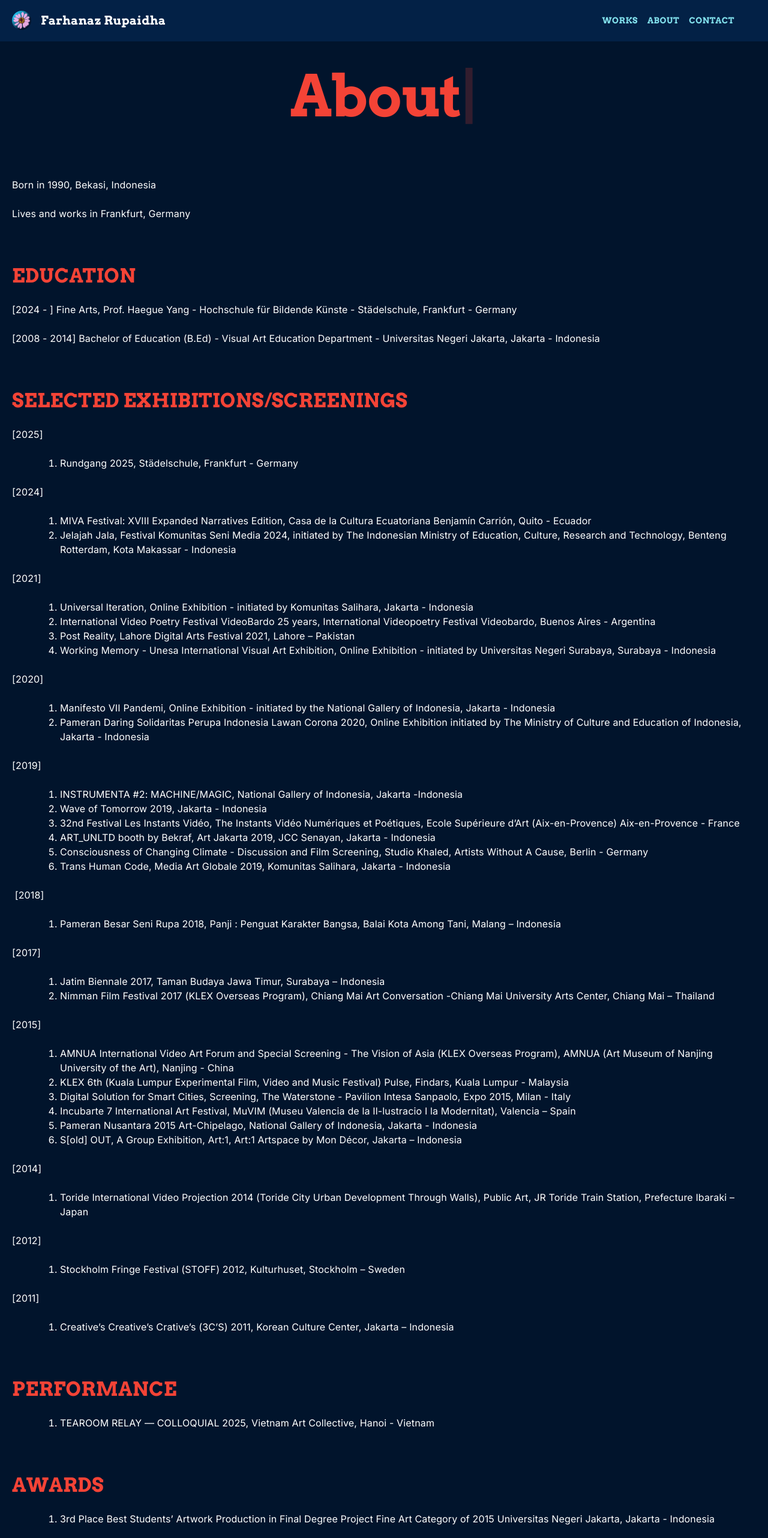
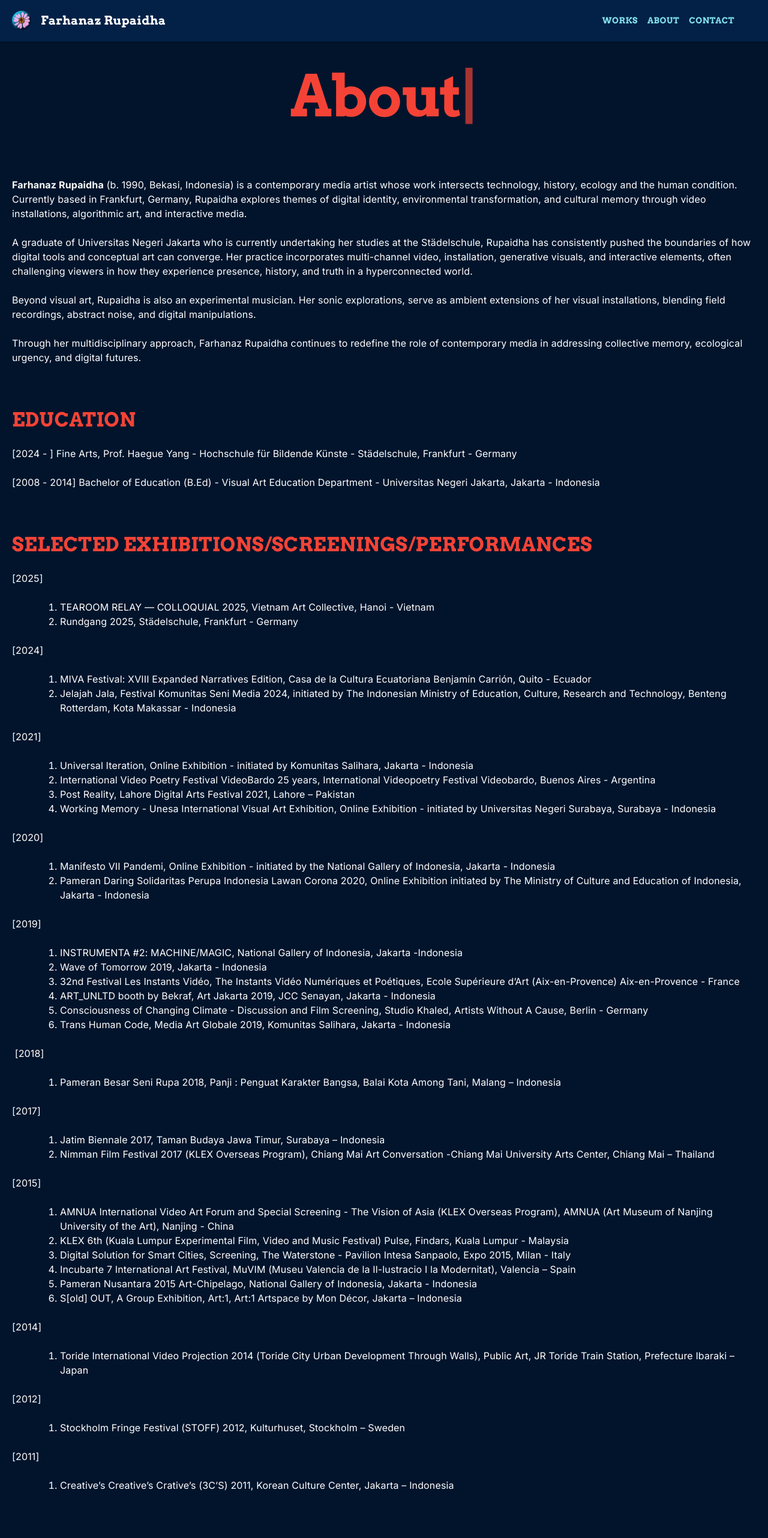
Before and after one commit to farhanazrupaidha/farhanazrupaidha-markdown, a Next.js app: page /about in a window 1280 px wide. Shown: the top 2564 px of the page at 60% size. Built offline with nearby package versions, Linux system fonts and the light colour scheme; no server answers; what @mui/material-nextjs would draw is missing.

Commit message:
16th commit

```diff
--- a/src/app/about/page.tsx
+++ b/src/app/about/page.tsx
@@ -29,16 +29,21 @@ export default function Index() {
         </Box>
       </Box>
       <Box sx={{mb:10}}>
-        <p>Born in 1990, Bekasi, Indonesia</p>
-        <p>Lives and works in Frankfurt, Germany</p>
+      <p><strong>Farhanaz Rupaidha</strong> (b. 1990, Bekasi, Indonesia) is a contemporary media artist whose work intersects technology, history, ecology and the human condition. Currently based in Frankfurt, Germany, Rupaidha explores themes of digital identity, environmental transformation, and cultural memory through video installations, algorithmic art, and interactive media.</p>
+<p>A graduate of Universitas Negeri Jakarta who is currently undertaking her studies at the St&auml;delschule, Rupaidha has consistently pushed the boundaries of how digital tools and conceptual art can converge. Her practice incorporates multi-channel video, installation, generative visuals, and interactive elements, often challenging viewers in how they experience presence, history, and truth in a hyperconnected world.</p>
+<p>Beyond visual art, Rupaidha is also an experimental musician. Her sonic explorations, serve as ambient extensions of her visual installations, blending field recordings, abstract noise, and digital manipulations.</p>
+<p>Through her multidisciplinary approach, Farhanaz Rupaidha continues to redefine the role of contemporary media in addressing collective memory, ecological urgency, and digital futures.</p>
         <p>&nbsp;</p>
         <Typography variant="h4" color="#f44336" sx={{mb:1, mt:2}}>EDUCATION</Typography>
         <p>[2024 - ]&nbsp;Fine Arts, Prof. Haegue Yang&nbsp;-&nbsp;Hochschule f&uuml;r Bildende K&uuml;nste - St&auml;delschule, Frankfurt - Germany</p>
         <p>[2008 - 2014] Bachelor of Education (B.Ed) - Visual Art Education Department - Universitas Negeri Jakarta, Jakarta - Indonesia</p>
         <p>&nbsp;</p>
-        <Typography variant="h4" color="#f44336" sx={{mb:1, mt:2}}>SELECTED EXHIBITIONS/SCREENINGS</Typography>
+        <Typography variant="h4" color="#f44336" sx={{mb:1, mt:2}}>SELECTED EXHIBITIONS/SCREENINGS/PERFORMANCES</Typography>
         <p>[2025]</p>
         <ol className="list-decimal my-6 list-outside ml-20">
+        <li>
+        <div>TEAROOM RELAY — COLLOQUIAL 2025, Vietnam Art Collective, Hanoi - Vietnam</div>
+        </li>
         <li>
         <div>Rundgang 2025, Städelschule, Frankfurt - Germany</div>
         </li>
@@ -152,13 +157,6 @@ export default function Index() {
         </li>
         </ol>
         <p>&nbsp;</p>
-        <Typography variant="h4" color="#f44336" sx={{mb:1, mt:2}}>PERFORMANCE</Typography>
-        <ol className="list-decimal my-6 list-outside ml-20">
-        <li>
-        <div>TEAROOM RELAY — COLLOQUIAL 2025, Vietnam Art Collective, Hanoi - Vietnam</div>
-        </li>
-        </ol>
-        <p>&nbsp;</p>
         <Typography variant="h4" color="#f44336" sx={{mb:1, mt:2}}>AWARDS</Typography>
         <ol className="list-decimal my-6 list-outside ml-20">
         <li>
```
Also changed, not shown: _posts/bark_studies.md (+2 -2 lines).
